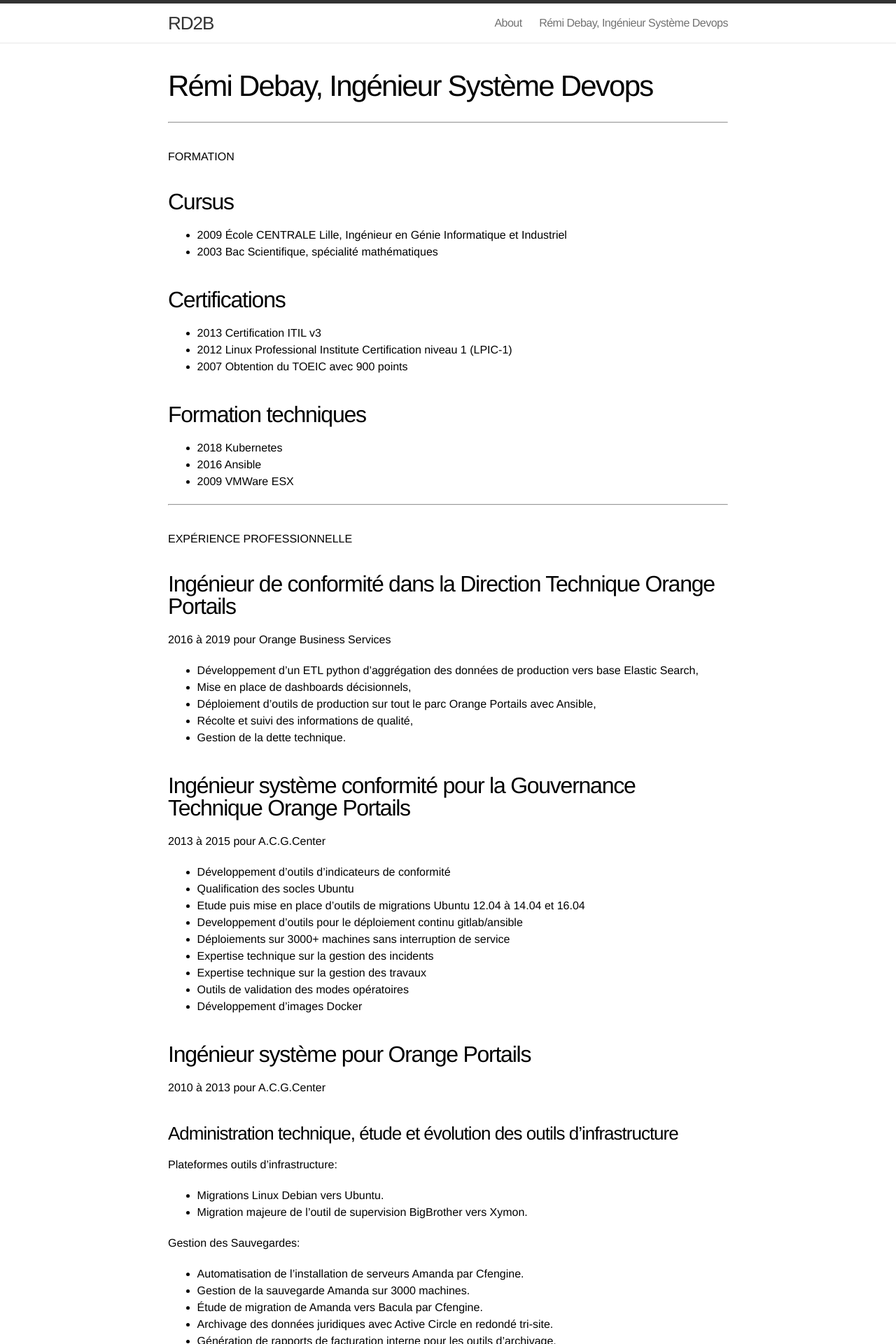
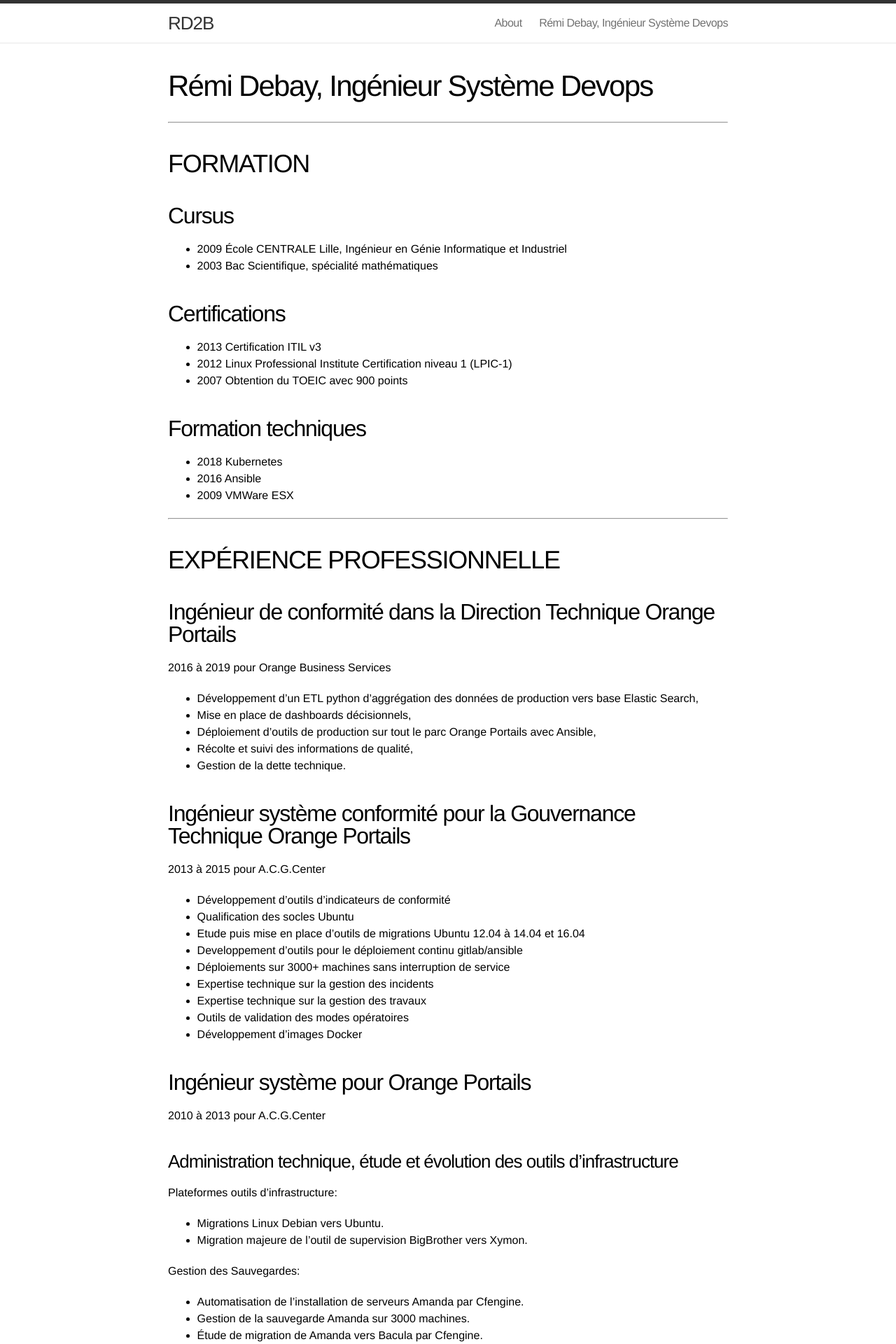
Before and after one commit to rd2b/rd2b.github.com, a Jekyll site: the page built from cv.md, in a window 1280 px wide. Shown: the top 1920 px of the page at 70% size. Built offline with Jekyll 4.4.1, drawn with Linux system fonts in a browser that asks for light colours; comment, search, counter and statistics services are not loaded.

Commit message:
Maj taille h1

```diff
--- a/css/main.css
+++ b/css/main.css
@@ -197,6 +197,10 @@ a:visited { color: #205caa; }
   margin: 40px 0 20px;
 }
 
+.post-content h1 {
+  font-size: 36px;
+  letter-spacing: -1.25px;
+}
 .post-content h2 {
   font-size: 32px;
   letter-spacing: -1.25px;
```
